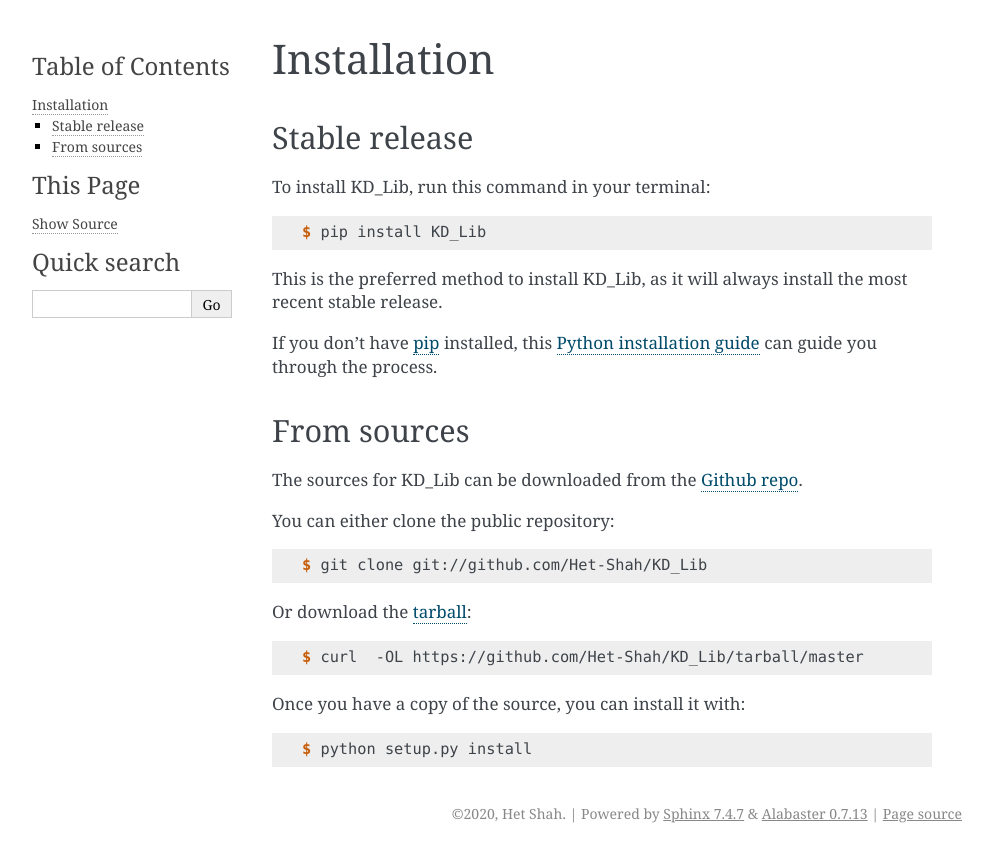
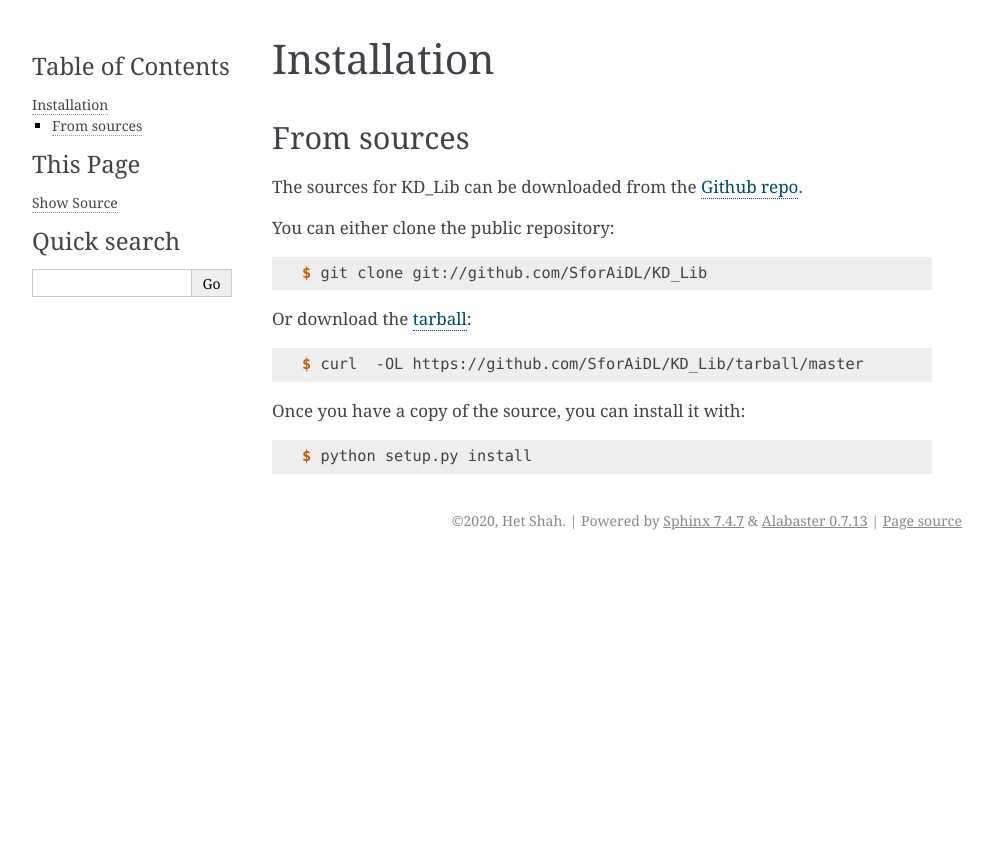
Before and after one commit to SforAiDl/KD_Lib, a Sphinx documentation site: the page built from docs/installation.rst, in a window 1280 px wide. Shown: the top 862 px of the page, without its empty margins (148-1141 px from the left). Built offline with Sphinx 7.4.7, drawn with Linux system fonts in a browser that asks for light colours; pages that are not in the unit, such as notebooks, are missing from menus.

Commit message:
Update installation.rst

```diff
--- a/docs/installation.rst
+++ b/docs/installation.rst
@@ -3,25 +3,6 @@
 ============
 Installation
 ============
-
-
-Stable release
---------------
-
-To install KD_Lib, run this command in your terminal:
-
-.. code-block:: console
-
-    $ pip install KD_Lib
-
-This is the preferred method to install KD_Lib, as it will always install the most recent stable release.
-
-If you don't have `pip`_ installed, this `Python installation guide`_ can guide
-you through the process.
-
-.. _pip: https://pip.pypa.io
-.. _Python installation guide: http://docs.python-guide.org/en/latest/starting/installation/
-
 
 From sources
 ------------
@@ -32,13 +13,13 @@ You can either clone the public repository:
 
 .. code-block:: console
 
-    $ git clone git://github.com/Het-Shah/KD_Lib
+    $ git clone git://github.com/SforAiDL/KD_Lib
 
 Or download the `tarball`_:
 
 .. code-block:: console
 
-    $ curl  -OL https://github.com/Het-Shah/KD_Lib/tarball/master
+    $ curl  -OL https://github.com/SforAiDL/KD_Lib/tarball/master
 
 Once you have a copy of the source, you can install it with:
 
@@ -47,5 +28,5 @@ Once you have a copy of the source, you can install it with:
     $ python setup.py install
 
 
-.. _Github repo: https://github.com/Het-Shah/KD_Lib
-.. _tarball: https://github.com/Het-Shah/KD_Lib/tarball/master
+.. _Github repo: https://github.com/SforAiDL/KD_Lib
+.. _tarball: https://github.com/SforAiDL/KD_Lib/tarball/master
```
